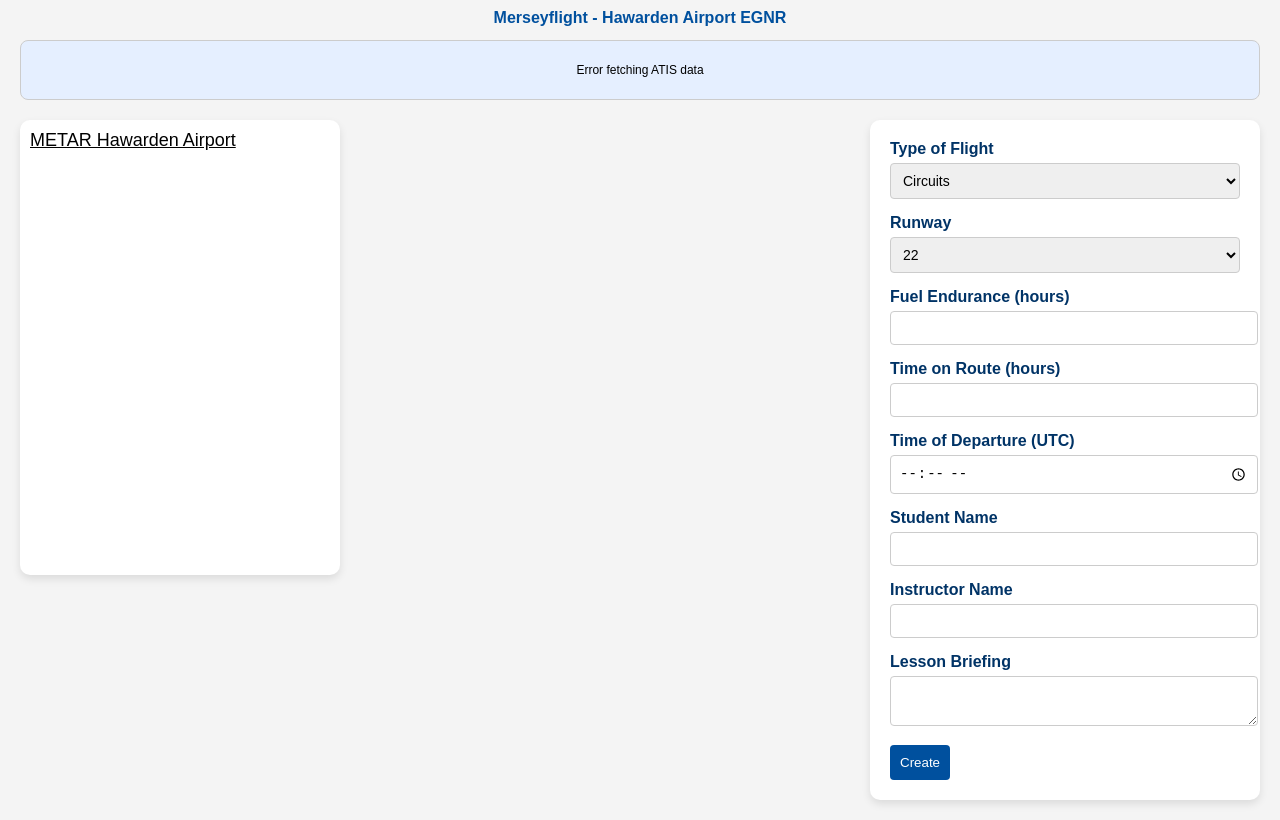
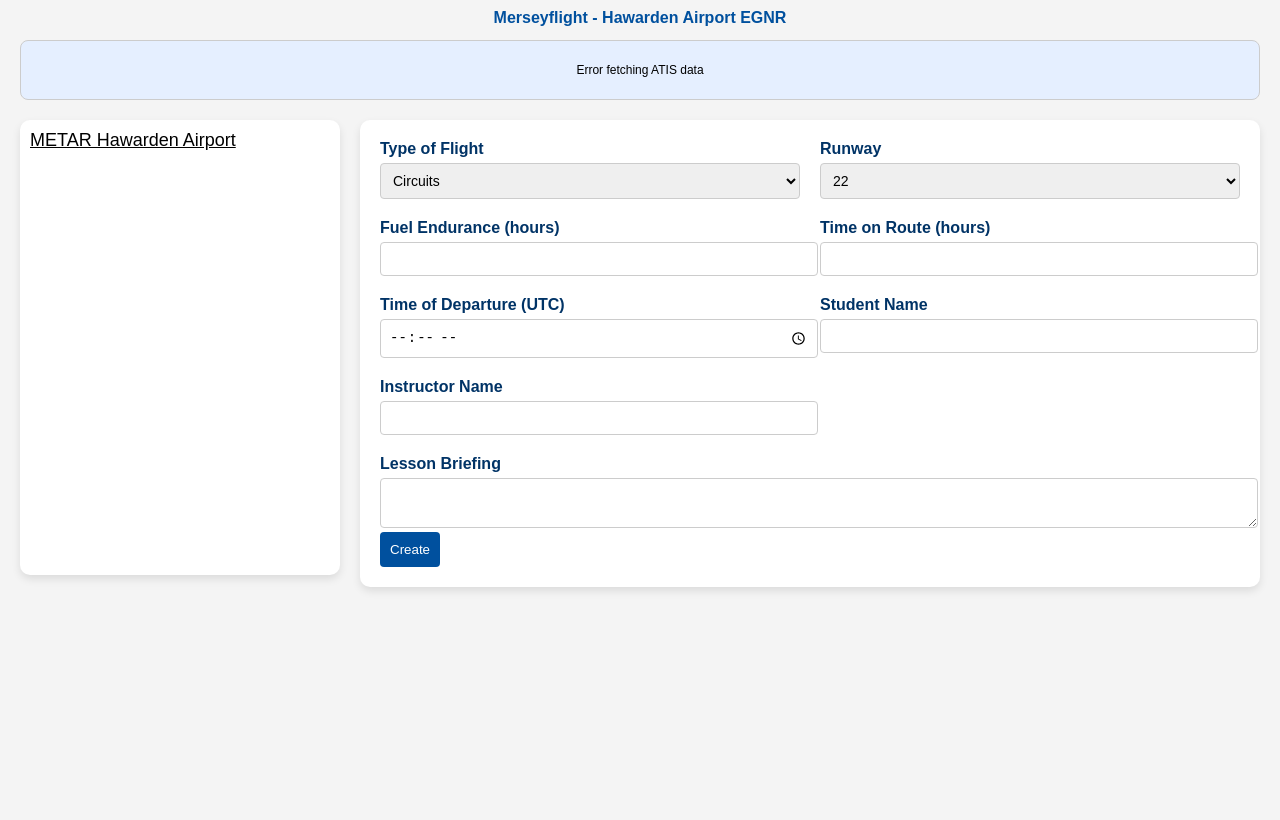
Before and after one commit to sulpher3111/EGNR-flight-prep, a website: page index.html in a window 1280 px wide. Shown: the part 81-901 px from the top of the page. After the commit the page ends 800 px from the top, so only its background shows below. Drawn offline with Linux system fonts and the light colour scheme; no server answers; a script that the page names is missing.

Commit message:
layout change

```diff
--- a/index.html
+++ b/index.html
@@ -34,46 +34,66 @@
         <!-- Flight Preparation Inputs on the right -->
         <section id="flight-prep">
             <form id="flight-form">
+                <div class="grid-container">
                     <!-- Type of Flight -->
+                    <div>
                         <label for="flight-type">Type of Flight</label>
                         <select id="flight-type" name="flight-type">
                             <option value="Circuits">Circuits</option>
                             <option value="VFR">VFR</option>
                         </select>
+                    </div>
 
                     <!-- Runway Selection -->
+                    <div>
                         <label for="runway">Runway</label>
                         <select id="runway" name="runway">
                             <option value="22">22</option>
                             <option value="04">04</option>
                         </select>
+                    </div>
 
                     <!-- Fuel Endurance -->
+                    <div>
                         <label for="fuel-endurance">Fuel Endurance (hours)</label>
                         <input type="number" id="fuel-endurance" name="fuel-endurance">
+                    </div>
 
                     <!-- Time on Route -->
+                    <div>
                         <label for="time-on-route">Time on Route (hours)</label>
                         <input type="number" id="time-on-route" name="time-on-route">
+                    </div>
 
                     <!-- Departure Time -->
+                    <div>
                         <label for="departure-time">Time of Departure (UTC)</label>
                         <input type="time" id="departure-time" name="departure-time">
+                    </div>
 
                     <!-- Student Name -->
+                    <div>
                         <label for="student-name">Student Name</label>
                         <input type="text" id="student-name" name="student-name">
+                    </div>
 
                     <!-- Instructor Name -->
+                    <div>
                         <label for="instructor-name">Instructor Name</label>
                         <input type="text" id="instructor-name" name="instructor-name">
+                    </div>
 
-                <!-- Lesson Briefing -->
+                    <!-- Lesson Briefing (takes up two columns) -->
+                    <div class="full-width">
                         <label for="lesson-briefing">Lesson Briefing</label>
                         <textarea id="lesson-briefing" name="lesson-briefing"></textarea>
+                    </div>
+                </div>
 
                 <!-- Button to create PDF -->
+                <div class="full-width">
                     <button type="button" id="create-pdf">Create</button>
+                </div>
             </form>
         </section>
     </div>
--- a/style.css
+++ b/style.css
@@ -58,20 +58,30 @@
     padding: 20px;
     border-radius: 10px;
     box-shadow: 0px 4px 8px rgba(0, 0, 0, 0.1);
-    width: 350px;
+    flex-grow: 1; /* Take up remaining space */
+}
+
+/* Two-column grid layout */
+.grid-container {
+    display: grid;
+    grid-template-columns: repeat(2, 1fr);
+    gap: 20px;
+}
+
+/* Make fields span two columns if necessary */
+.full-width {
+    grid-column: span 2;
 }
 
 #flight-prep label {
     font-weight: bold;
     color: #003366;
-    margin-top: 10px;
 }
 
 #flight-prep input, #flight-prep select, #flight-prep textarea {
     width: 100%;
     padding: 8px;
     margin-top: 5px;
-    margin-bottom: 15px;
     border: 1px solid #ccc;
     border-radius: 4px;
     font-size: 14px;
```
Lines whose indentation alone changed are shown as unchanged.
